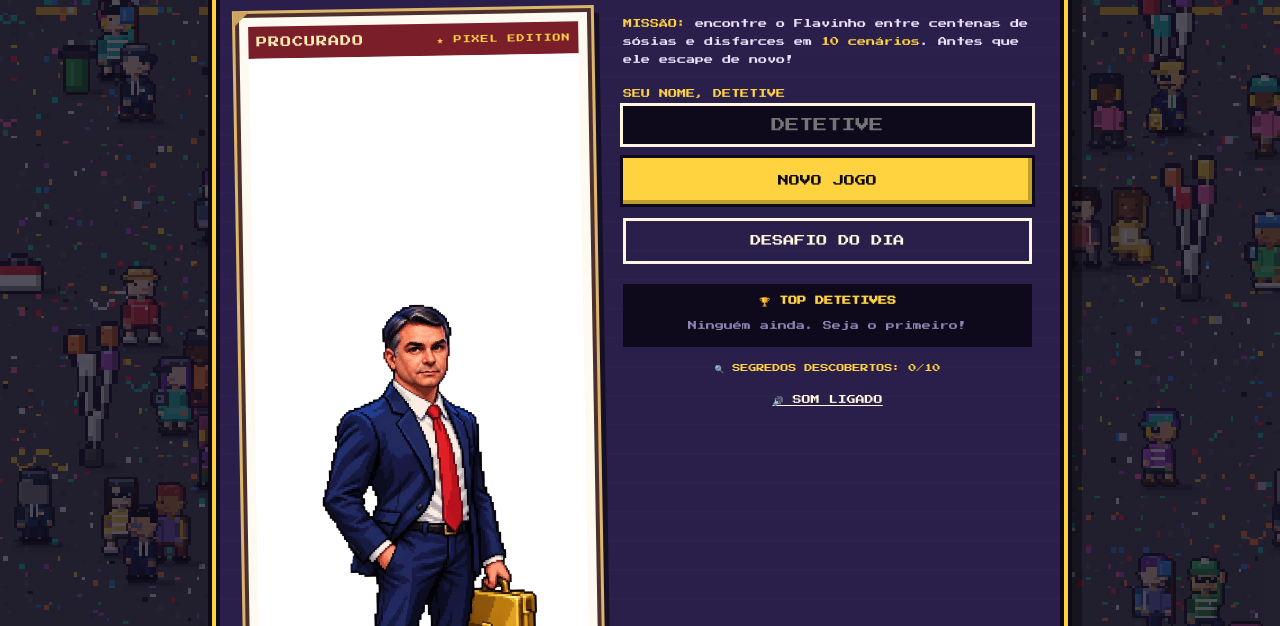
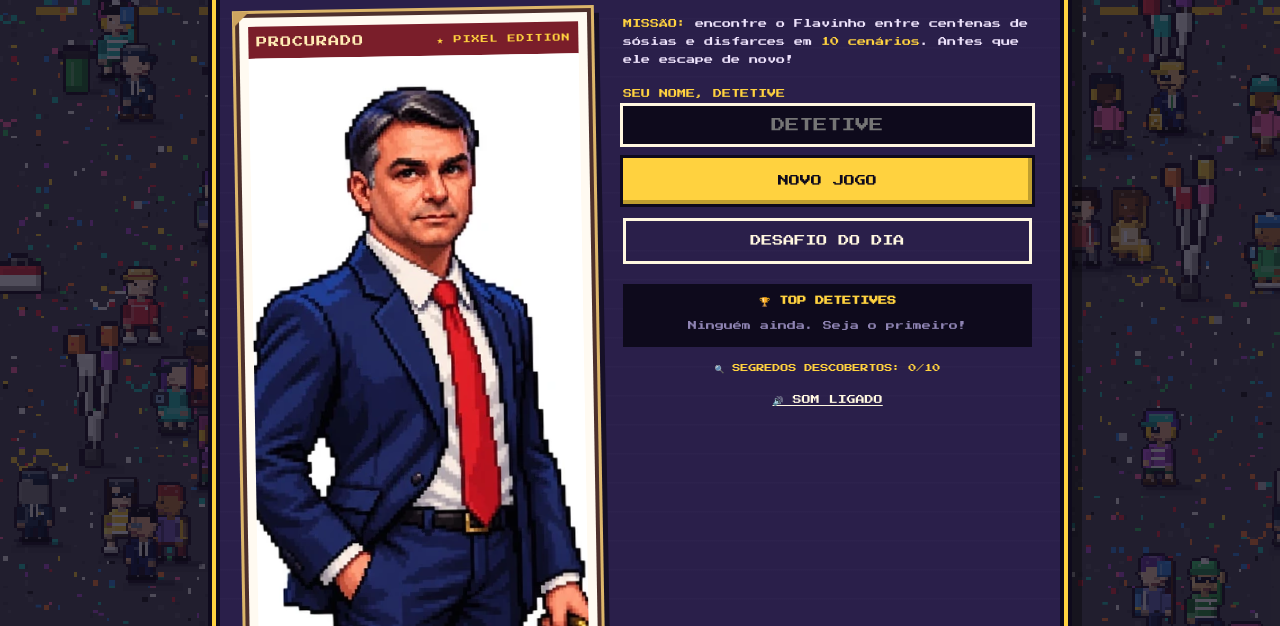
Before and after one commit to grecomilani/onde-esta-o-flavinho, a plain HTML site: page index.html in a window 1280 px wide. Shown: the part 174-800 px from the top of the page. Drawn offline with Linux system fonts and the light colour scheme.

Commit message:
style: frame Flavinho portrait cleanly across screen sizes

```diff
--- a/index.html
+++ b/index.html
@@ -63,7 +63,7 @@ input.shake{animation:shake .3s}
 .wanted-label{display:flex;align-items:center;justify-content:space-between;gap:5px;background:#7a1e2a;color:#ffecb5;padding:9px 8px;
   font-size:11px;letter-spacing:1px;line-height:1.3;white-space:nowrap}
 .wanted-label span{font-size:8px;color:#ffd23f}
-.wanted-portrait{display:block;width:100%;aspect-ratio:2/3;object-fit:contain;background:#fff;image-rendering:auto}
+.wanted-portrait{display:block;width:100%;aspect-ratio:11/10;object-fit:cover;object-position:center bottom;background:#fff;image-rendering:auto}
 .wanted-stamp{display:flex;align-items:center;justify-content:space-between;gap:8px;padding:9px 6px 2px;border-top:3px double #b7a177;
   color:#6d3d2c;font-size:8px;line-height:1.5}
 .wanted-stamp b{color:#a92e30;font-weight:normal;font-size:10px}
```
